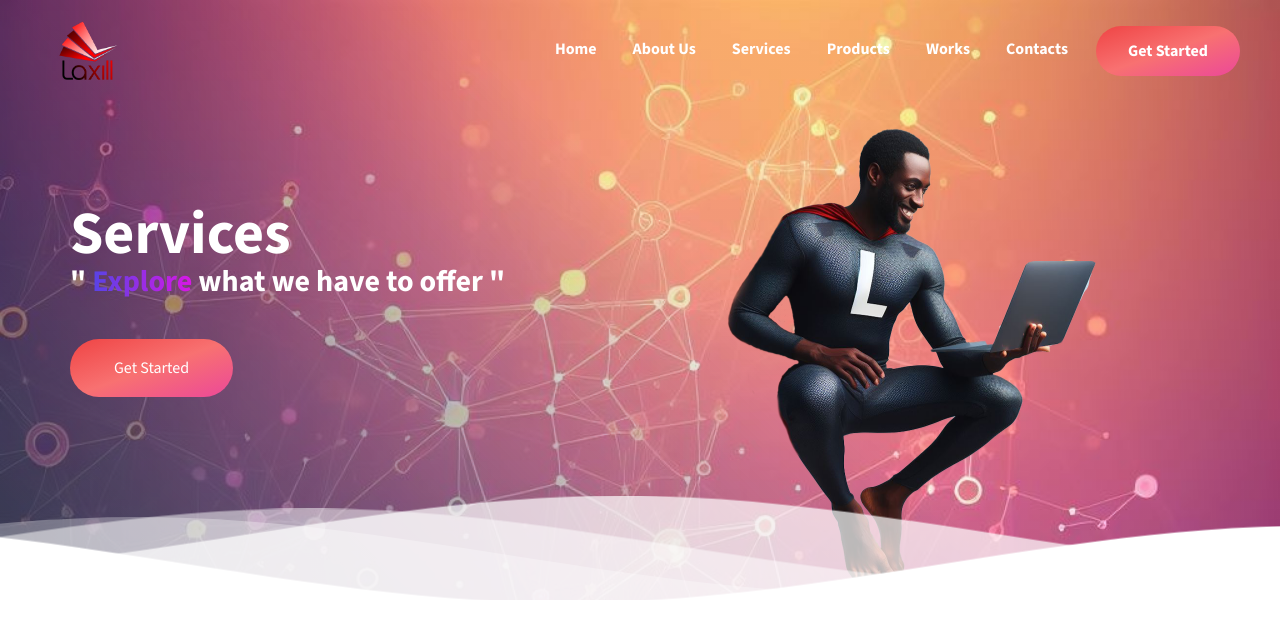
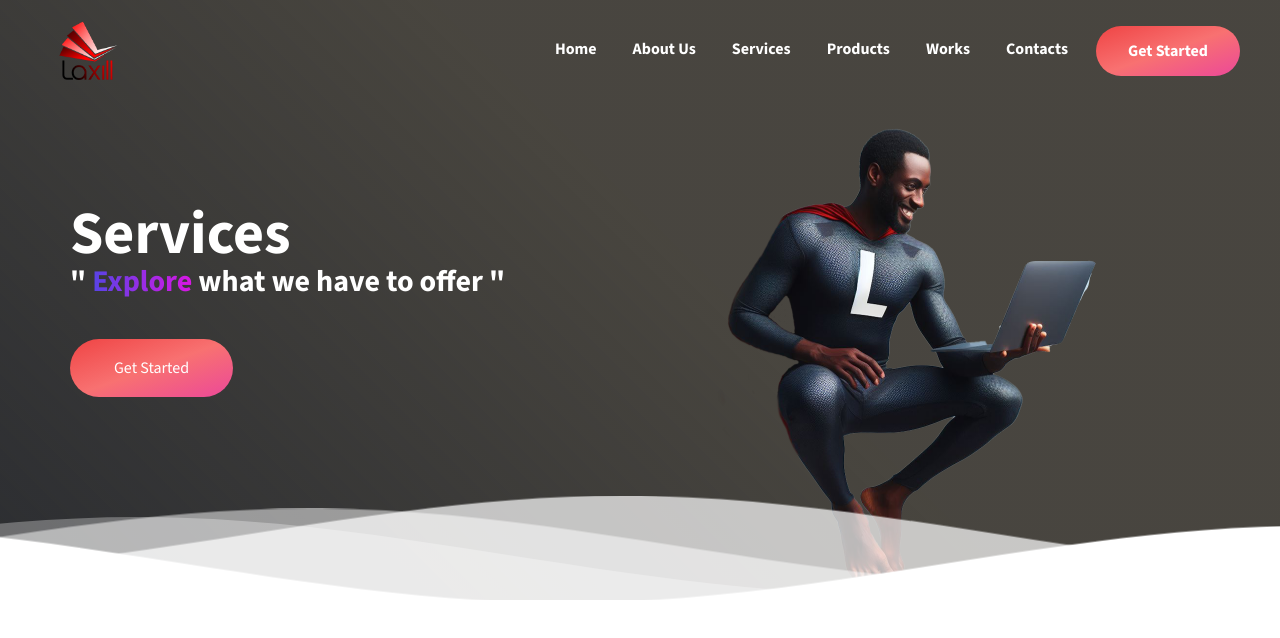
Before and after one commit to sonofaryeetey/laxilltemp, a Next.js app: page /Services in a window 1280 px wide. Shown: the top 638 px of the page. Built offline with nearby package versions, Linux system fonts and the light colour scheme.

Commit message:
servicesbg testing

```diff
--- a/src/app/components/WavyServices.jsx
+++ b/src/app/components/WavyServices.jsx
@@ -3,13 +3,13 @@
 import React from 'react'
 import { TypeAnimation } from 'react-type-animation';
 import WavesSvg from "./WavesSvg"
-import HeroBg from "../../../public/Images/Servicesbg2.jpg";
+// import HeroBg from "../../../public/Images/Servicesbg2.jpg";
 import Image from 'next/image';
 
 
 const WavyHero = () => {
   return (
-    <section className=" hero " style={{ backgroundImage: `url(${HeroBg.src})` }}>
+    <section className=" hero " style={{ backgroundImage: `url(${""})` }}>
       <div className="heroShade"></div>
       <div className="container z-index-5 ">
         <div className=' content-wrapper'>
```
Also changed, not shown: public/Images/servicesbg2.jpg (deleted), public/servicesbgnew.jpg (added).
